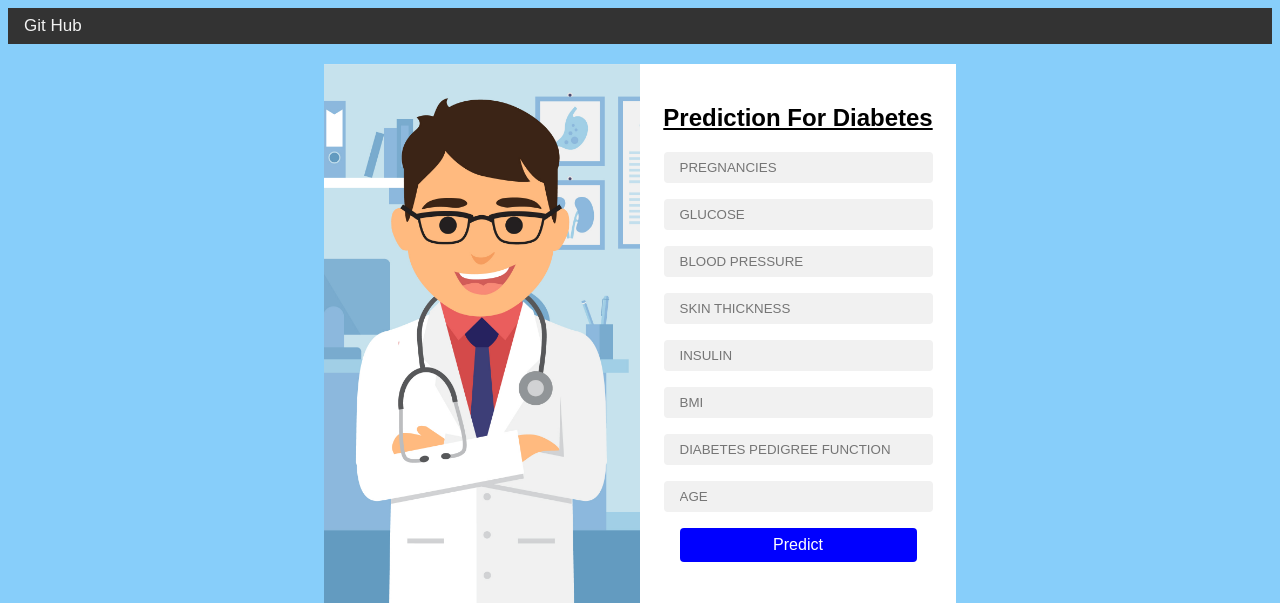
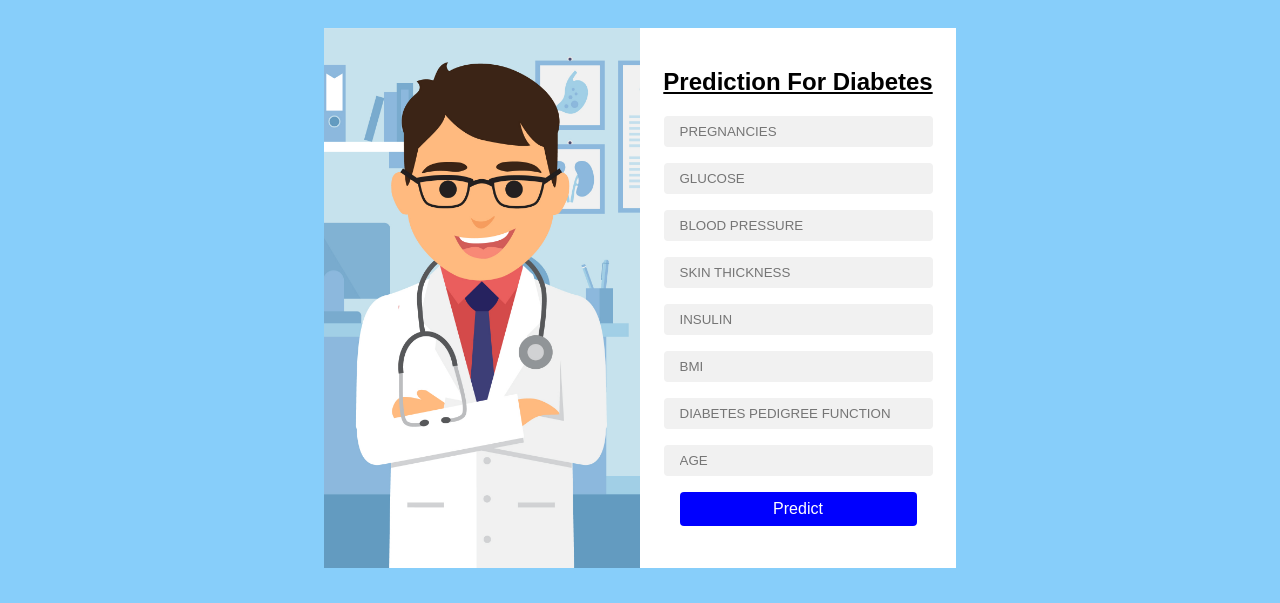
Before and after one commit to srbkumar/Heroku_Deploy_ML_Diabetes_Model, a Python web app: template templates/index.html in a window 1280 px wide. Shown: the top 603 px of the page. Run offline with Jinja, Linux system fonts and the light colour scheme; the template is opened without the code that fills it, so the values that code supplies are empty.

Commit message:
Add files via upload

```diff
--- a/templates/index.html
+++ b/templates/index.html
@@ -9,8 +9,8 @@
 
 <div class="topnav">
   <!--<a class="active" href="http://127.0.0.1:5000/about">About</a>-->
-  <a href="https://github.com/srbkumar/Heroku_Deploy_ML_Diabetes_Model">Git Hub</a>
-<!--  <a href="about">About</a>
+<!--<a href="https://github.com/srbkumar/Heroku_Deploy_ML_Diabetes_Model">Git Hub</a>
+    <a href="about">About</a>
   <div class="topnav-right">
     <a href="#search">Search</a>
     <a href="#about">About</a>
```
